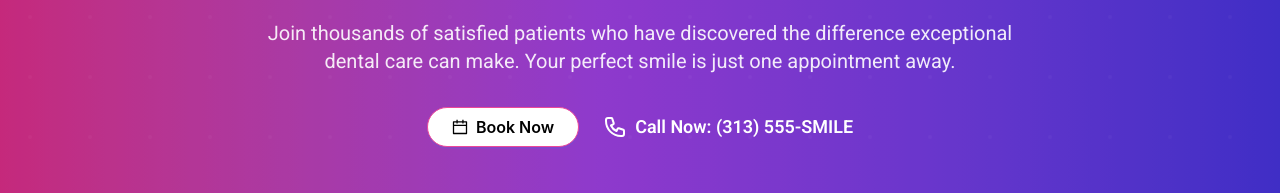
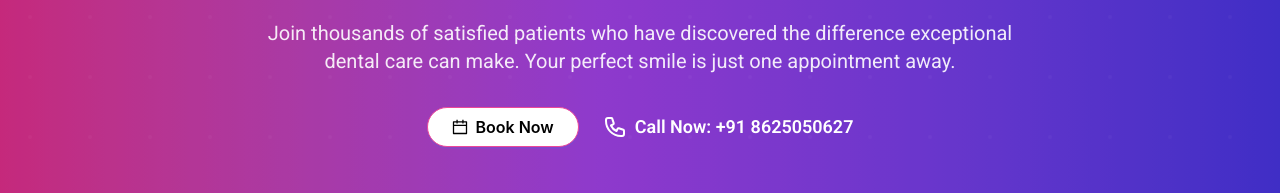
Before and after one commit to RED10xofficial/k-dental, a Next.js app: page / in a window 1280 px wide. Shown: the part 3815-4008 px from the top of the page. Built offline with nearby package versions, Linux system fonts and the light colour scheme.

Commit message:
footer update

```diff
--- a/src/app/page.tsx
+++ b/src/app/page.tsx
@@ -939,7 +939,7 @@ export default function Home() {
                 />
               </svg>
               <span className="text-lg font-semibold">
-                Call Now: (313) 555-SMILE
+                Call Now: <a href="tel:+918625050627">+91 8625050627</a>
               </span>
             </div>
           </div>
```
